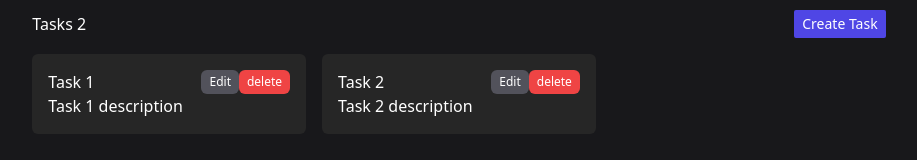
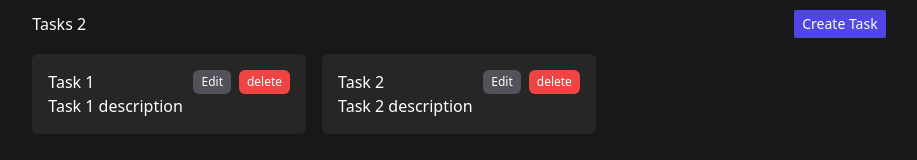
Before and after one commit to dgutierrez21/redux-rtk-crud-app, a React (Vite) app: page / in a window 1280 px wide. Shown: the part 336-496 px from the top of the page, without its empty margins (181-1098 px from the left). Built offline with nearby package versions, Linux system fonts and the light colour scheme.

Commit message:
add spacing between buttons delete and edit

```diff
--- a/src/components/TaskList.tsx
+++ b/src/components/TaskList.tsx
@@ -31,7 +31,7 @@ const TaskList = () => {
             <header className="flex justify-between">
               <h3>{title}</h3>
 
-              <div className="flex">
+              <div className="flex gap-x-2">
                 <Link
                   to={`edit-task/${id}`}
                   className="self-center rounded-md bg-zinc-600 px-2 py-1 text-xs"
```
